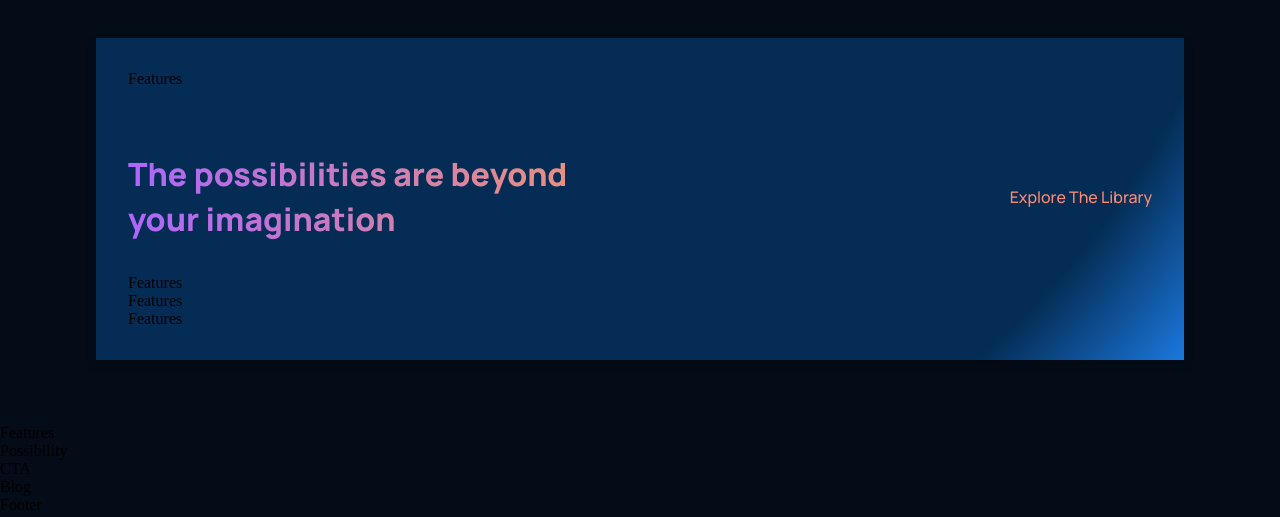
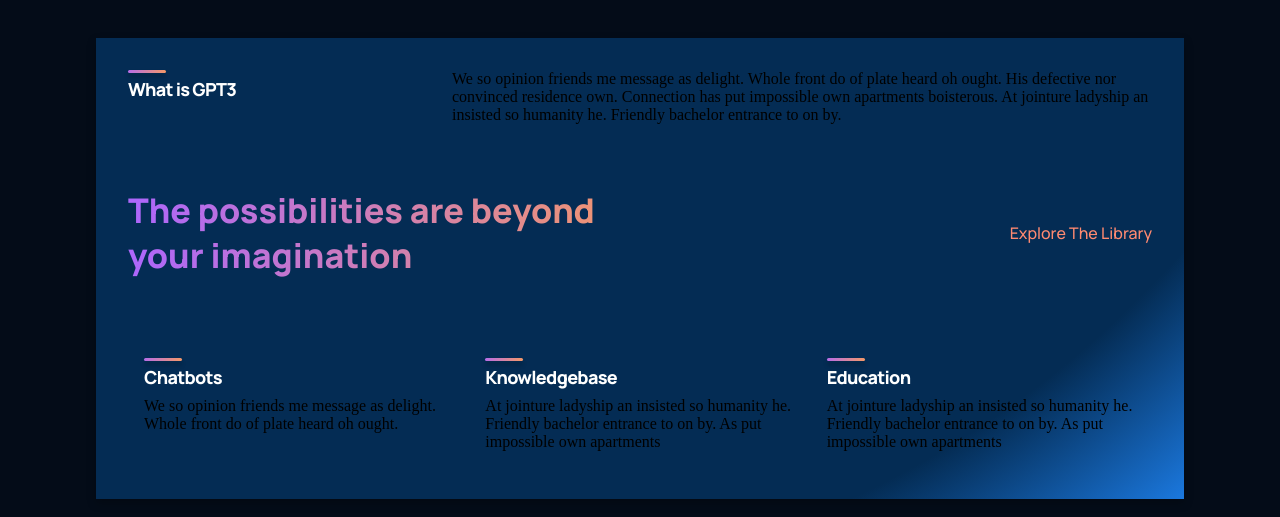
Before and after one commit to nickeybamby/what_gpt3, a React (Create React App) app: page / in a window 1280 px wide. Shown: the part 1254-1771 px from the top of the page. Built offline with nearby package versions, Linux system fonts and the light colour scheme.

Commit message:
initial commit

```diff
--- a/package.json
+++ b/package.json
@@ -9,7 +9,6 @@
     "react": "^18.2.0",
     "react-dom": "^18.2.0",
     "react-icons": "^5.0.1",
-    "react-scripts": "5.0.1",
     "web-vitals": "^2.1.4"
   },
   "scripts": {
@@ -35,5 +34,8 @@
       "last 1 firefox version",
       "last 1 safari version"
     ]
+  },
+  "devDependencies": {
+    "react-scripts": "^5.0.1"
   }
 }
--- a/src/components/feature/Feature.jsx
+++ b/src/components/feature/Feature.jsx
@@ -1,10 +1,16 @@
 import React from 'react'
 import './feature.css';
 
-const Feature = () => {
+const Feature = ( { title, text }) => {
   return (
-    <div>
-        Feature
+    <div className='gpt3__features-container__feature'>
+      <div className='gpt3__features-container__feature-title'>
+        <div className='line'/>
+        <h1>{title}</h1>
+      </div>
+      <div className='gpt3__features-container_feature-text'>
+        {text}
+      </div>
     </div>
   )
 }
--- a/src/components/feature/feature.css
+++ b/src/components/feature/feature.css
@@ -0,0 +1,37 @@
+.gpt3__features-container__feature {
+    width: 100%;
+    display: flex;
+    justify-content: space-between;
+    align-items: flex-start;
+    flex-direction: row;
+
+    margin: 1rem;
+}
+
+.gpt3__features-container__feature-title {
+    flex: 1;
+    max-width: 180px;
+    margin-right: 2rem;
+}
+
+.gpt3__features-container__feature h1 {
+    font-family: var(--font-family);
+    font-weight: 800;
+    font-size: 18px;
+    line-height: 24px;
+    letter-spacing: -0.04em;
+    color: #fff;
+}
+
+.gpt3__features-container__feature .line {
+    width: 38px;
+    height: 3px;
+    border-radius: 3px;
+    background: var(--gradient-bar);
+    box-shadow: 0 4px 4px rgba(0, 0, 0, 0.25);
+    margin-bottom: 0.25rem;
+}
+
+.gpt3__features-container_feature-text {
+    flex: 2;
+}
--- a/src/containers/whatGPT3/WhatGPT3.jsx
+++ b/src/containers/whatGPT3/WhatGPT3.jsx
@@ -1,22 +1,21 @@
 import React from 'react'
+import { Feature } from '../../components';
 import './whatGPT3.css';
-import { Feature } from '../../components';
-import Features from '../features/Features';
 
 const WhatGPT3 = () => {
   return (
     <div className='gpt3__whatgpt3 section__margin' id='wgpt3' >
        <div className='gpt3__whatgpt3-feature'>
-        <Features />
+        <Feature title="What is GPT3" text="We so opinion friends me message as delight. Whole front do of plate heard oh ought. His defective nor convinced residence own. Connection has put impossible own apartments boisterous. At jointure ladyship an insisted so humanity he. Friendly bachelor entrance to on by."/>
        </div>
        <div className='gpt3__whatgpt3-heading'>
         <h1 className='gradient__text'>The possibilities are beyond your imagination</h1>
         <p>Explore The Library</p>
        </div>
        <div className='gpt3__whatgpt3-container'>
-        <Features />
-        <Features />
-        <Features />
+        <Feature title="Chatbots" text="We so opinion friends me message as delight. Whole front do of plate heard oh ought. "/>
+        <Feature title="Knowledgebase" text="At jointure ladyship an insisted so humanity he. Friendly bachelor entrance to on by. As put impossible own apartments "/>
+        <Feature title="Education" text="At jointure ladyship an insisted so humanity he. Friendly bachelor entrance to on by. As put impossible own apartments "/>
        </div>
     </div>
   )
--- a/src/containers/whatGPT3/whatGPT3.css
+++ b/src/containers/whatGPT3/whatGPT3.css
@@ -59,3 +59,110 @@
     color: var(--color-subtext);
     cursor: pointer;
 }
+
+.gpt3__whatgpt3-container {
+    display: flex;
+    flex-wrap: wrap;
+    flex-direction: row;
+
+    margin-top: 2rem;
+}
+
+.gpt3__whatgpt3-feature {
+    display: flex;
+}
+
+/* Customizing feature component as per needs */
+.gpt3__whatgpt3-feature .gpt3__features-container__feature {
+    margin: 0;
+}
+
+/* Customizing feature component as per needs */
+.gpt3__whatgpt3-feature .gpt3__features-container_feature-text {
+    max-width: 700px;
+}
+
+.gpt3__whatgpt3-heading {
+    display: flex;
+    flex-direction: row;
+    justify-content: space-between;
+    align-items: center;
+
+    margin: 4rem 0 2rem;
+}
+
+.gpt3__whatgpt3-heading h1 {
+    font-size: 34px;
+    line-height: 45px;
+    font-weight: 800;
+    font-family: var(--font-family);
+    max-width: 510px;
+}
+
+.gpt3__whatgpt3-heading p {
+    font-family: var(--font-family);
+    font-weight: 500;
+    font-size: 16px;
+    line-height: 30px;
+    color: var(--color-subtext);
+    cursor: pointer;
+}
+
+.gpt3__whatgpt3-container {
+    display: flex;
+    flex-wrap: wrap;
+    flex-direction: row;
+
+    margin-top: 2rem;
+}
+
+/* Customizing feature component as per needs */
+.gpt3__whatgpt3-container .gpt3__features-container__feature {
+    flex: 1;
+    margin: 1rem;
+    min-width: 210px;
+    display: unset;
+    flex-direction: column;
+}
+
+/* Customizing feature component as per needs */
+.gpt3__whatgpt3-container .gpt3__features-container_feature-text {
+    margin-top: 0.5rem;
+}
+
+@media screen and (max-width: 850px) {
+    .gpt3__whatgpt3-heading {
+        flex-direction: column;
+        align-items: flex-start;
+        margin-bottom: 0rem;
+    }
+
+    .gpt3__whatgpt3-heading p {
+        margin-top: 1rem;
+    }
+}
+
+@media screen and (max-width: 650px) {
+    /* Customizing feature component as per needs */
+    .gpt3__whatgpt3-feature .gpt3__features-container__feature {
+        flex-direction: column;
+    }
+
+    /* Customizing feature component as per needs */
+    .gpt3__whatgpt3-feature .gpt3__features-container_feature-text {
+        margin-top: 0.5rem;
+    }
+
+    .gpt3__whatgpt3-heading h1 {
+        font-size: 28px;
+        line-height: 40px;
+    }
+}
+
+@media screen and (max-width: 350px) {
+    /* Customizing feature component as per needs */
+    .gpt3__whatgpt3-container .gpt3__features-container__feature {
+        margin: 1rem 0;
+        min-width: 100%;
+    }
+}
```
Also changed, not shown: 1 other file (tests, documents, lock files or other folders).
